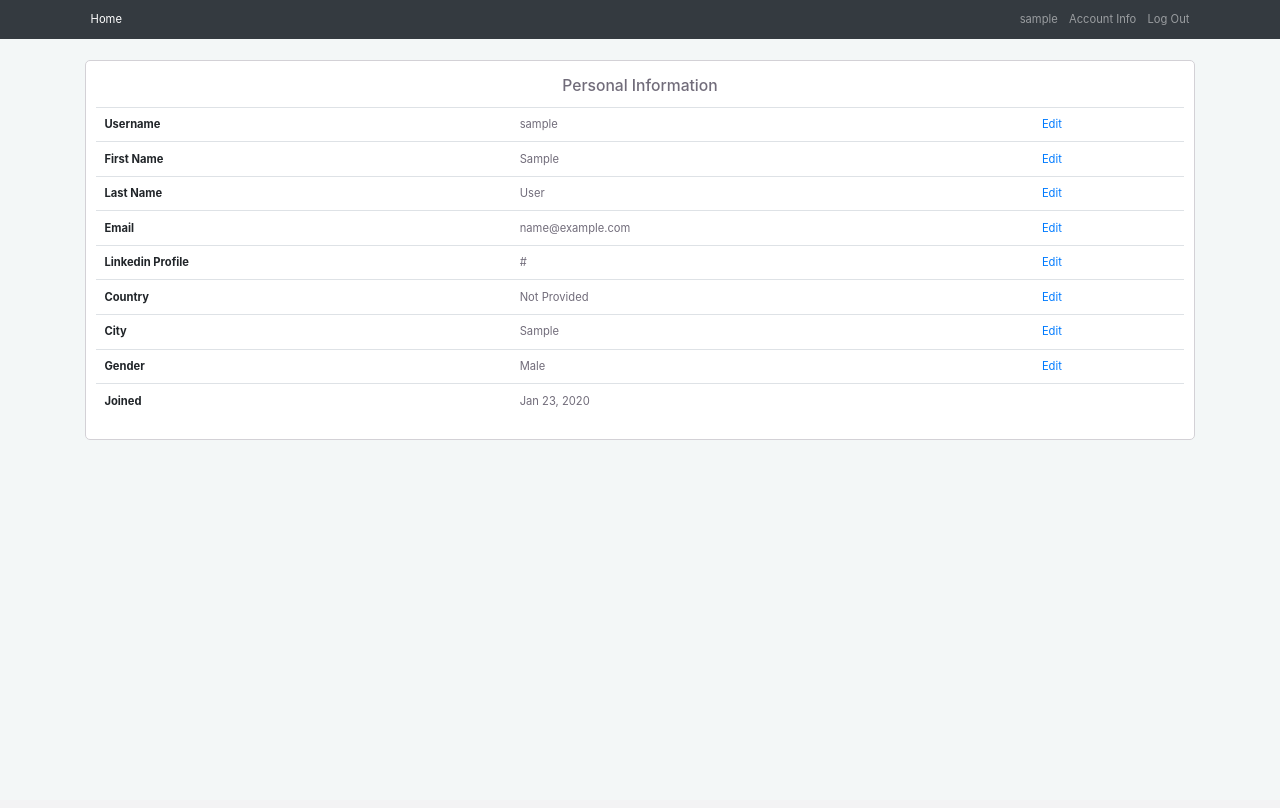
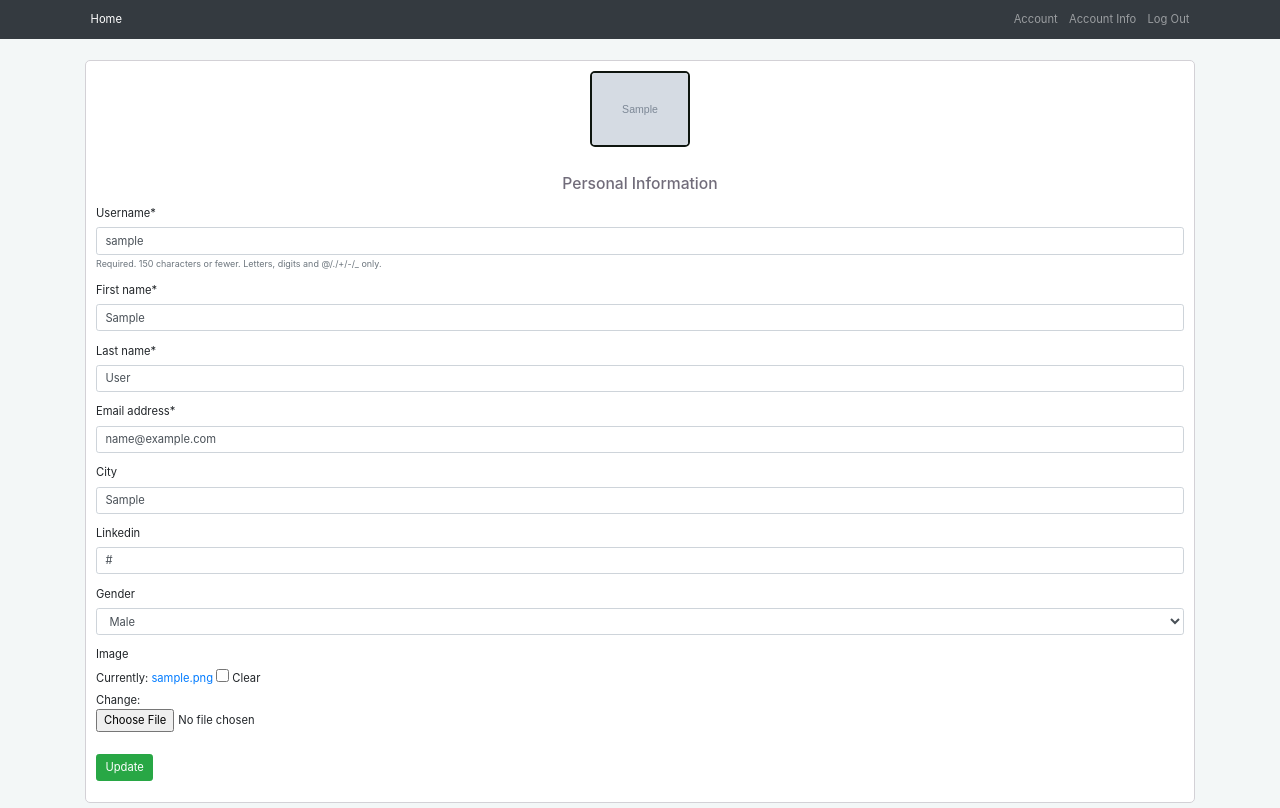
Before and after one commit to MShbana/post-it, a Django app: page /account/ in a window 1280 px wide. Before the commit the page ends 440 px from the top, so only its background shows below. Run offline with Django 3.2, Linux system fonts and the light colour scheme; a user stored in the database is signed in; tables that the repository leaves empty hold one stand-in row (values such as "Sample post"); grey boxes marked "Sample" are stand-in pictures; some libraries are stand-ins or nearby versions.

Commit message:
Created a User and Profile Update form and view (password field is not ready yet)

```diff
--- a/accounts/forms.py
+++ b/accounts/forms.py
@@ -1,5 +1,6 @@
+from .models import Profile
 from django import forms
-from django.contrib.auth.forms import UserCreationForm
+from django.contrib.auth.forms import UserCreationForm, UserChangeForm
 from django.contrib.auth.models import User
 from django.core.validators import RegexValidator
 
@@ -34,3 +35,29 @@
         if User.objects.filter(email=email).exists():
             raise forms.ValidationError("This email is already registered. Please choose another one.")
         return email
+
+
+class UserUpdateForm(ExtraFieldsRequiredMixin, forms.ModelForm):
+
+    def __init__(self, *args, **kwargs):
+         self.user = kwargs.pop('user',None)
+         super(UserUpdateForm, self).__init__(*args, **kwargs)
+
+    class Meta:
+        model = User
+        fields = ('username', 'first_name', 'last_name', 'email')
+
+    def clean_email(self):
+        email = self.cleaned_data['email']
+        if self.instance.pk is not None and self.instance.email == email:
+            return email
+        if User.objects.filter(email=email).exists():
+            raise forms.ValidationError('This email already exists. Please choose another one.')
+        return email
+
+
+class ProfileUpdateForm(forms.ModelForm):
+
+    class Meta:
+        model = Profile
+        fields = ('city', 'country', 'linkedin', 'gender', 'image')
--- a/accounts/models.py
+++ b/accounts/models.py
@@ -42,7 +42,5 @@
         return [((field.name), field.value_to_string(self)) for field in self._meta.fields]
 
     def save(self, *args, **kwargs):
-        if not self.id:
-            self.slug = slugify(self.user)
-
+        self.slug = slugify(self.user)
         super().save(*args, **kwargs)
--- a/accounts/templates/accounts/view_account_info.html
+++ /dev/null
@@ -1,58 +0,0 @@
-{% extends "base.html" %}
-{% block title %}
-    {{ user.username }} Info
-{% endblock title %}
-{% block content %}
-    <div class="content-section">
-            <h3 class="text-center py-2">Personal Information</h3>
-            <table class="table">
-                <tbody>
-                    <tr>
-                        <th scope="row">Username</th>
-                        <td>{{ user.username }}</td>
-                        <td><a href="#">Edit</td>
-                    </tr>
-                    <tr>
-                        <th scope="row">First Name</th>
-                        <td>{{ user.first_name.capitalize }}</td>
-                        <td><a href="#">Edit</td>
-                    </tr>
-                    <tr>
-                        <th scope="row">Last Name</th>
-                        <td>{{ user.last_name.capitalize }}</td>
-                        <td><a href="#">Edit</a></td>
-                    </tr>
-                    <tr>
-                        <th scope="row">Email</th>
-                        <td>{{ user.email|default:'Not Provided' }}</td>
-                        <td><a href="#">Edit</a></td>
-                    </tr>
-                    <tr>
-                        <th scope="row">Linkedin Profile</th>
-                        <td>{{ user.profile.linkedin|default:'Not Provided' }}</td>
-                        <td><a href="#">Edit</a></td>
-                    </tr>
-                    <tr>
-                        <th scope="row">Country</th>
-                        <td>{{ user.profile.country.name|default:'Not Provided' }}</td>
-                        <td><a href="#">Edit</a></td>
-                    </tr>
-                    <tr>
-                        <th scope="row">City</th>
-                        <td>{{ user.profile.city.title |default:'Not Provided' }}</td>
-                        <td><a href="#">Edit</a></td>
-                    </tr>
-                    <tr>
-                        <th scope="row">Gender</th>
-                        <td>{{ user.profile.display_gender|default_if_none:'Not Provided' }}</td>
-                        <td><a href="#">Edit</a></td>
-                    </tr>
-                    <tr>
-                        <th scope="row">Joined</th>
-                        <td> {{ user.profile.created|date:'M 23, Y '|default_if_none:'Not Provided' }}</td>
-                        <td></td>
-                    </tr>
-                </tbody>
-            </table>
-        </div>
-{% endblock content %}
--- /dev/null
+++ b/accounts/templates/accounts/view_update_account.html
@@ -0,0 +1,27 @@
+{% extends "base.html" %}
+{% load crispy_forms_tags %}
+{% block title %}
+    {{ user.username }} Info
+{% endblock title %}
+{% block content %}
+    <div class="content-section">
+        <div class="row text-center mb-4">
+            <div class="col-12 mb-2">
+                <img class="profile_pic" src="{{ user.profile.image.url }}">
+            </div>
+        </div>
+        <h3 class="text-center py-2">Personal Information</h3>
+        <form method="POST" enctype="multipart/form-data">
+            {% csrf_token %}
+            <fieldset class="form-group">
+                {{ user_form|crispy }}
+                {{ profile_form|crispy }}
+            </fieldset>
+            <div class="form-group">
+                <button class="btn btn-success" type="submit">
+                    Update
+                </button>
+            </div>
+        </form>
+    </div>
+{% endblock content %}
--- a/accounts/urls.py
+++ b/accounts/urls.py
@@ -4,6 +4,6 @@
 app_name = 'accounts'
 
 urlpatterns = [
-    path('', views.view_account_info, name='view_account_info'),
+    path('', views.view_update_account, name='view_update_account'),
     path('<slug:slug>/', views.view_account, name='view_account'),
 ]
--- a/accounts/views.py
+++ b/accounts/views.py
@@ -1,4 +1,4 @@
-from .forms import UserRegisterationForm
+from .forms import UserRegisterationForm, UserUpdateForm, ProfileUpdateForm
 from .models import Profile
 from django.contrib import messages
 from django.contrib.auth.decorators import login_required
@@ -15,9 +15,23 @@
 
 
 @login_required
-def view_account_info(request):
-    args = {'user': request.user }
-    return render(request, 'accounts/view_account_info.html', args)
+def view_update_account(request):
+    user = request.user
+
+    if request.method == 'POST':
+        user_form = UserUpdateForm(data=request.POST, instance=user, user=user)
+        profile_form = ProfileUpdateForm(data=request.POST, files=request.FILES, instance=user.profile)
+        if user_form.is_valid() and profile_form.is_valid():
+            user_form.save()
+            profile_form.save()
+            messages.success(request, 'Your account Information has been updated.')
+            return redirect('accounts:view_update_account')
+    else:
+        user_form = UserUpdateForm(instance=user)
+        profile_form = ProfileUpdateForm(instance=user.profile)
+
+    args = {'user': user, 'user_form': user_form, 'profile_form': profile_form}
+    return render(request, 'accounts/view_update_account.html', args)
 
 
 def register(request):
--- a/base/templates/navbar.html
+++ b/base/templates/navbar.html
@@ -13,11 +13,11 @@
                         </li>
                         <li class="nav-item">
                             <a class="nav-link" href="{% url 'accounts:view_account' request.user.profile.slug %}">
-                                {{ request.user.username }}
+                                Account
                             </a>
                         </li>
                         <li class="nav-item">
-                            <a class="nav-link" href="{% url 'accounts:view_account_info' %}">
+                            <a class="nav-link" href="{% url 'accounts:view_update_account' %}">
                                 Account Info
                             </a>
                         </li>
```
